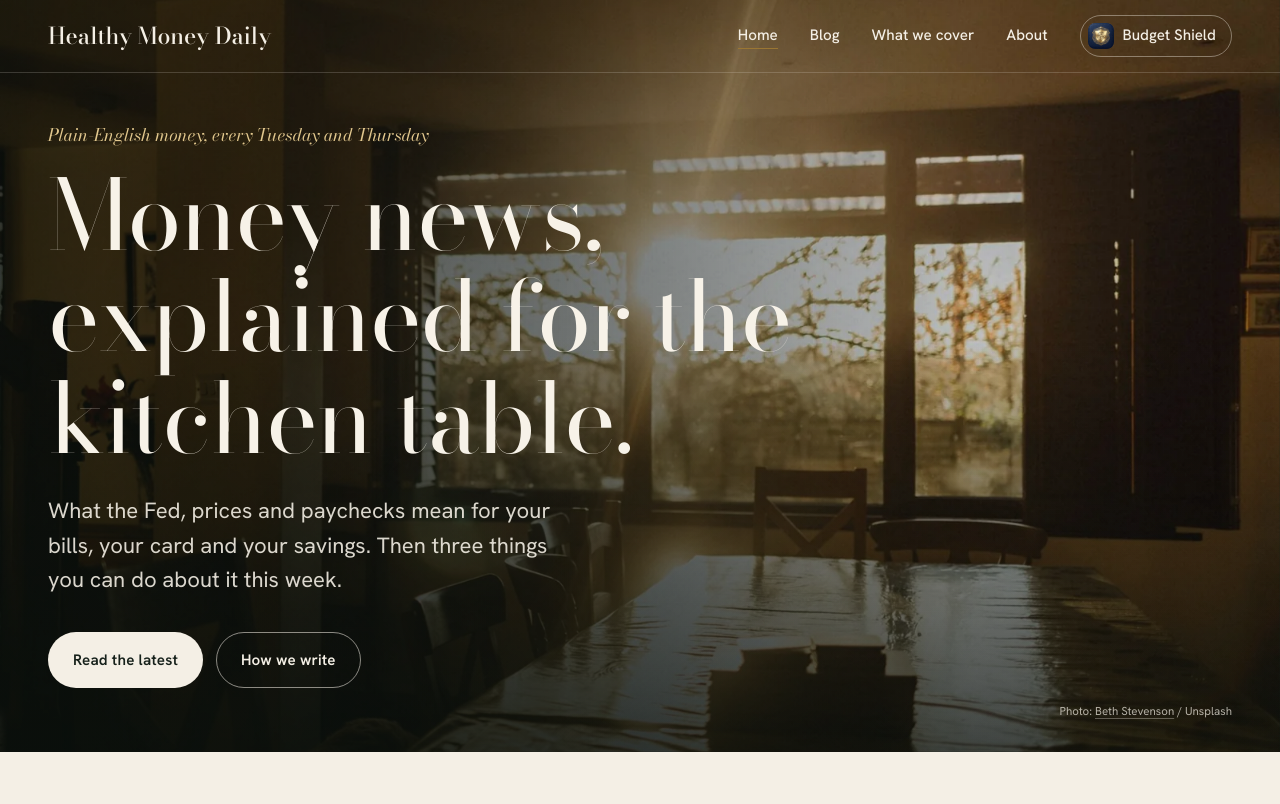
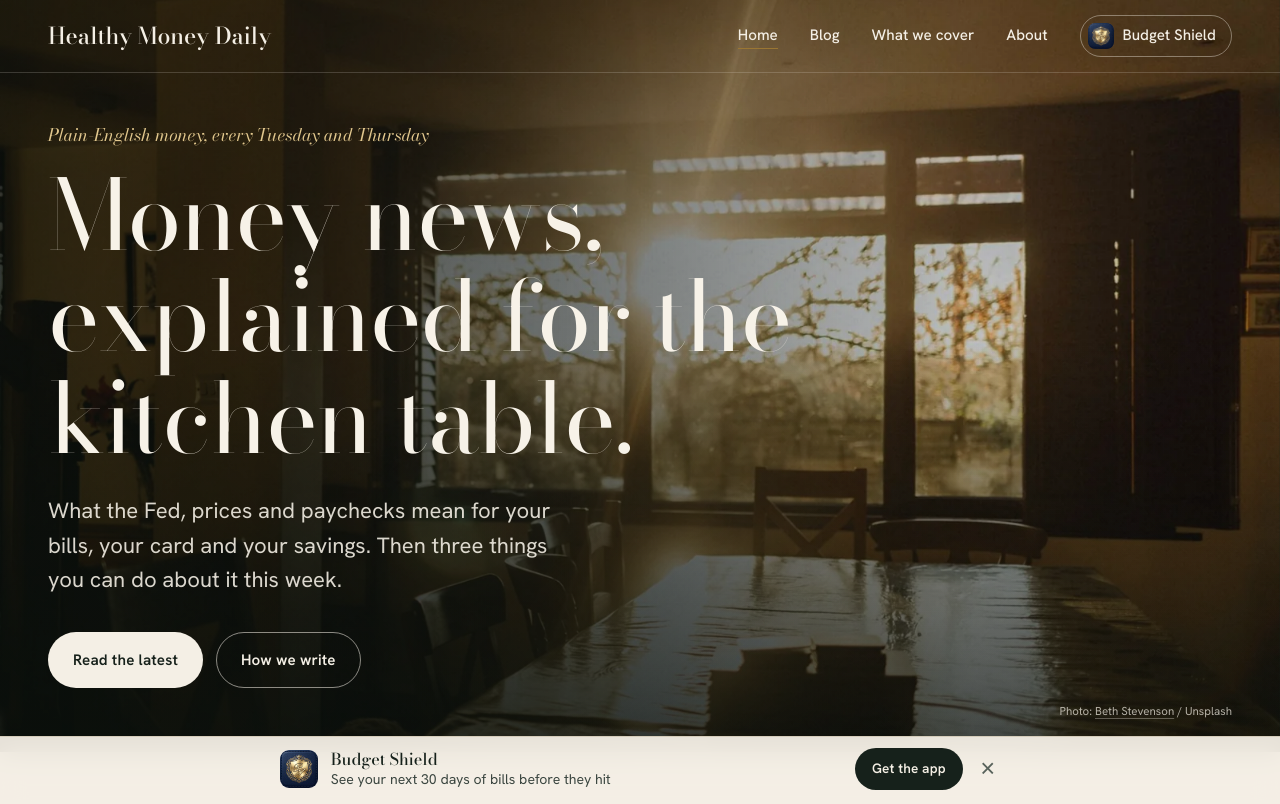
Before and after one commit to HealthyOne-Org/healthymoneydaily, a plain HTML site: page index.html in a window 1280 px wide. Shown: the top 804 px of the page. Drawn offline with nearby package versions, Linux system fonts and the light colour scheme.

Commit message:
Budget Shield bar on every page (only posts had it); re-stamped site.css/js
Co-Authored-By: Claude Opus 5.5 <noreply@anthropic.com>
Claude-Session: https://claude.ai/code/session_018vD9g5DgBQhPkY5bhqNbHr

```diff
--- a/assets/site.css
+++ b/assets/site.css
@@ -226,3 +226,15 @@ footer .disc a{color:var(--ink-2)}
   .js [data-reveal]{opacity:0;transform:translateY(18px);transition:opacity .9s cubic-bezier(.2,.7,.2,1),transform .9s cubic-bezier(.2,.7,.2,1)}
   .js [data-reveal].in{opacity:1;transform:none}
 }
+
+/* Budget Shield bar on every page (11-12: only posts had it; copied from blog/_content/_template.html) */
+#hmd-sticky{position:fixed;left:0;right:0;bottom:0;z-index:60;background:color-mix(in srgb,var(--paper) 94%,transparent);backdrop-filter:blur(12px);-webkit-backdrop-filter:blur(12px);border-top:1px solid var(--rule);padding:.65rem var(--gutter) calc(.65rem + env(safe-area-inset-bottom,0px))}
+#hmd-sticky .in{max-width:720px;margin:0 auto;display:flex;align-items:center;gap:.8rem}
+#hmd-sticky img{width:38px;height:38px;border-radius:9px;flex-shrink:0}
+#hmd-sticky .tx{flex:1;font-size:.88rem;color:var(--ink-2);line-height:1.3;min-width:0;display:flex;flex-direction:column}
+#hmd-sticky .tx strong{color:var(--ink);font-family:var(--display);font-weight:500;font-size:1.02rem}
+#hmd-sticky .btn{padding:.55rem 1rem;font-size:.85rem}
+#hmd-sticky button{background:none;border:0;color:var(--ink-3);font-size:1.6rem;cursor:pointer;line-height:1;padding:.2rem .3rem}
+body.has-sticky{padding-bottom:78px}
+#hmd-sticky .short{display:none}
+@media(max-width:520px){#hmd-sticky .long{display:none}#hmd-sticky .short{display:inline}#hmd-sticky .tx{font-size:.82rem}#hmd-sticky .btn{padding:.5rem .8rem;font-size:.8rem}}
--- a/assets/site.js
+++ b/assets/site.js
@@ -23,7 +23,16 @@
     cap('blog_download_cta_click',{site:SITE,placement:placement,store:'ios',app:'budget_shield',path:location.pathname});
   },true);
 
-  // Sticky bar (posts only): hidden for 7 days after the reader closes it.
+  // Sticky bar: posts carry it in their HTML; every other page (home, blog index, about...) gets it here (11-12).
+  // Hidden for 7 days after the reader closes it.
+  if(!document.getElementById('hmd-sticky')){
+    var b=document.createElement('div');b.id='hmd-sticky';b.setAttribute('role','region');b.setAttribute('aria-label','Budget Shield');b.hidden=true;
+    b.innerHTML='<div class="in"><img src="/assets/budget-shield.jpg" alt="" width="38" height="38">'+
+      '<span class="tx"><strong>Budget Shield</strong><span class="long">See your next 30 days of bills before they hit</span><span class="short">Your next 30 days of bills</span></span>'+
+      '<a class="btn btn-ink" data-placement="sticky" rel="noopener" href="https://apps.apple.com/app/id6766591206?pt=128318750&amp;ct=hmd_site_sticky&amp;mt=8">Get&nbsp;the&nbsp;app</a>'+
+      '<button id="hmd-sticky-close" aria-label="Close">&times;</button></div>';
+    document.body.appendChild(b);
+  }
   var K='hmd_bar_closed',bar=document.getElementById('hmd-sticky');
   if(bar){
     var until=0;try{until=parseInt(localStorage.getItem(K)||'0',10)}catch(e){}
```
Also changed, not shown: 404.html (+2 -2 lines), about.html (+2 -2 lines), blog/_content/_template.html (+2 -2 lines), blog/december-fed-rate-hike-what-it-means.html (+2 -2 lines), blog/how-to-budget-for-the-holidays-2026.html (+2 -2 lines), blog/index.html (+2 -2 lines), disclaimer.html (+2 -2 lines), index.html (+2 -2 lines), privacy.html (+2 -2 lines).
